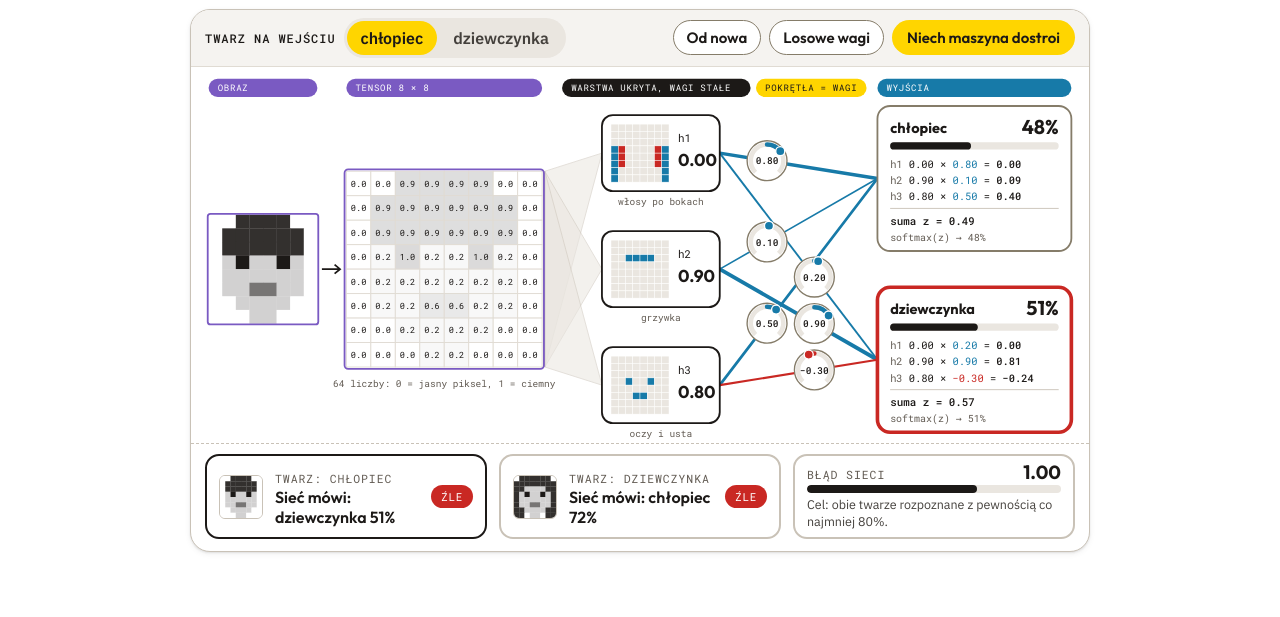
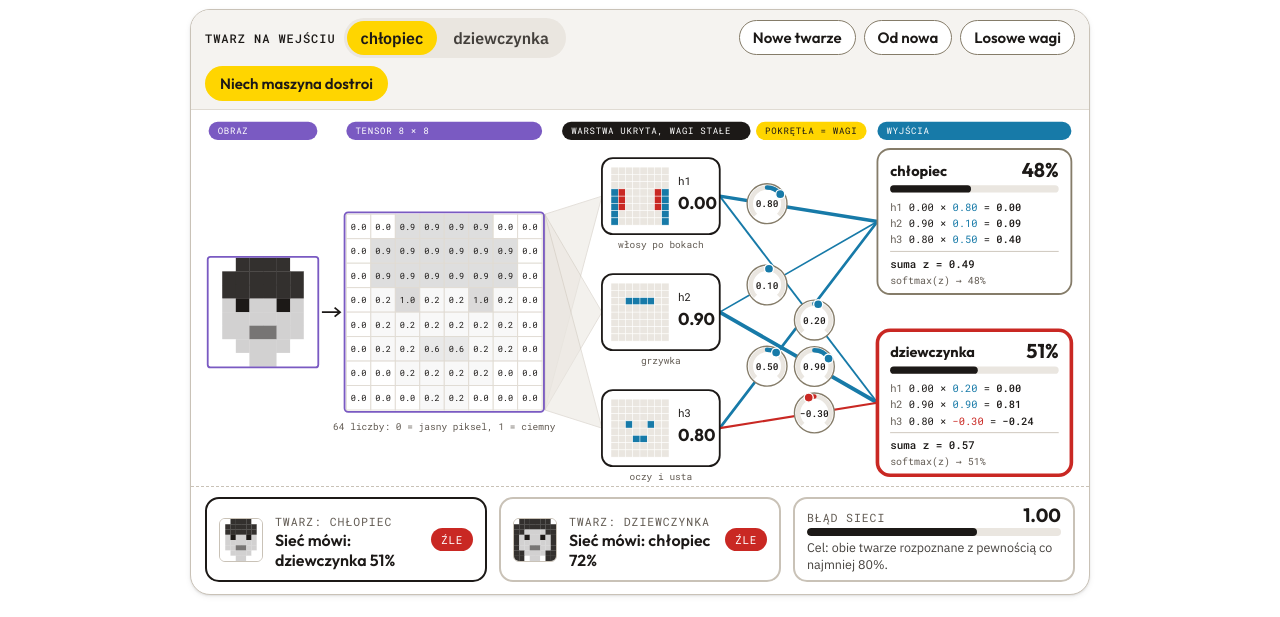
Before and after one commit to workszop/neural-net, a plain HTML site: page index.html in a window 1280 px wide. Shown: the part 183-800 px from the top of the page. Drawn offline with Linux system fonts and the light colour scheme.

Commit message:
Add two unseen test faces and angle-following knobs
- Knobs now track the pointer angle around their centre, with a rim handle.
- 'New faces' toggle reveals a second boy and girl that are never used for
  tuning, the error or the goal; they can be sent through the graph.
- Step counter moved from the toolbar into the error cell.

Co-Authored-By: Claude Fable 5.2 <noreply@anthropic.com>

```diff
--- a/index.html
+++ b/index.html
@@ -290,6 +290,10 @@ button.st[aria-pressed="true"] { border-color: var(--ink); }
 .chip.bad { background: var(--red-soft); color: var(--red-ink); }
 .chip.mid { background: var(--yellow-soft); color: var(--yellow-ink); }
 .chip.ok  { background: var(--green-soft); color: var(--green-ink); }
+.status[hidden] { display: none; }
+.st.note { font-size: 13px; line-height: 1.4; color: var(--ink-2); background: var(--paper-2); }
+.card-head .pill-toggle { padding: 7px 13px; font-size: 15px; background: var(--surface); }
+.card-head .pill-toggle[aria-pressed="true"] { background: var(--yellow); }
 .st.loss { flex-direction: column; align-items: stretch; gap: 3px; }
 .st.loss .row { display: flex; align-items: baseline; justify-content: space-between; gap: 10px; }
 .st.loss .val { font-family: var(--font-display); font-weight: 700; font-size: 19px; line-height: 1; }
@@ -392,7 +396,7 @@ button.st[aria-pressed="true"] { border-color: var(--ink); }
         <button type="button" data-face="girl" data-i18n="girl"></button>
       </div>
       <span class="spacer"></span>
-      <span class="step-count" id="stepCount" aria-hidden="true"></span>
+      <button class="pill-toggle" id="testBtn" type="button" aria-pressed="false" data-i18n="testBtn"></button>
       <button class="btn-ghost" id="resetBtn" type="button" data-i18n="reset"></button>
       <button class="btn-ghost" id="randomBtn" type="button" data-i18n="random"></button>
       <button class="edu-btn" id="trainBtn" type="button"></button>
@@ -402,10 +406,15 @@ button.st[aria-pressed="true"] { border-color: var(--ink); }
       <button class="st" type="button" data-face="boy"><svg viewBox="0 0 8 8" aria-hidden="true"></svg><span class="txt"><span class="l1"></span><br><span class="l2"></span></span><span class="chip"></span></button>
       <button class="st" type="button" data-face="girl"><svg viewBox="0 0 8 8" aria-hidden="true"></svg><span class="txt"><span class="l1"></span><br><span class="l2"></span></span><span class="chip"></span></button>
       <div class="st loss" id="lossBox">
-        <div class="row"><span class="l1" data-i18n="loss"></span><span class="val" id="lossVal"></span></div>
+        <div class="row"><span class="l1" id="lossLabel"></span><span class="val" id="lossVal"></span></div>
         <div class="meter"><i id="lossBar"></i></div>
         <div class="goal" id="goalText"></div>
       </div>
+    </div>
+    <div class="status" id="testRow" hidden>
+      <button class="st" type="button" data-face="boy2"><svg viewBox="0 0 8 8" aria-hidden="true"></svg><span class="txt"><span class="l1"></span><br><span class="l2"></span></span><span class="chip"></span></button>
+      <button class="st" type="button" data-face="girl2"><svg viewBox="0 0 8 8" aria-hidden="true"></svg><span class="txt"><span class="l1"></span><br><span class="l2"></span></span><span class="chip"></span></button>
+      <div class="st note" data-i18n="testNote"></div>
     </div>
   </div>
   <div class="sr" aria-live="polite" id="live"></div>
@@ -437,7 +446,27 @@ const FACES = {
     .9, .2, .2, .6, .6, .2, .2, .9,
     .9, .9, .2, .2, .2, .2, .9, .9,
     .9, .9, 0, .2, .2, 0, .9, .9] },
+  // Test faces: never used for tuning or for the error.
+  boy2: { label: 0, px: [
+    0, 0, 0, .7, .7, .7, 0, 0,
+    0, .7, .7, .7, .7, .7, .7, 0,
+    0, .7, .7, .7, .2, .2, .7, 0,
+    0, .2, 1, .2, .2, 1, .2, 0,
+    0, .2, .2, .2, .2, .2, .2, 0,
+    0, .2, .2, .6, .6, .2, .2, 0,
+    0, 0, .2, .2, .2, .2, 0, 0,
+    0, 0, 0, .2, .2, 0, 0, 0] },
+  girl2: { label: 1, px: [
+    0, 0, .9, .9, .9, .9, 0, 0,
+    0, .9, .9, .9, .9, .9, .9, 0,
+    .9, .9, .9, .9, .2, .2, .9, .9,
+    .9, .2, 1, .2, .2, 1, .2, .9,
+    .9, .2, .2, .2, .2, .2, .2, .9,
+    .9, .2, .2, .6, .6, .2, .2, .9,
+    .9, 0, .2, .2, .2, .2, 0, .9,
+    0, 0, 0, .2, .2, 0, 0, 0] },
 };
+const TRAIN = ['boy', 'girl'], TEST = ['boy2', 'girl2'];
 function weightMap(entries) {
   const w = new Array(64).fill(0);
   for (const [r, c, v] of entries) w[r * 8 + c] = v;
@@ -464,8 +493,9 @@ const I18N = {
     tensorCap: '64 liczby: 0 = jasny piksel, 1 = ciemny',
     hiddenCap: '{id} = ReLU(suma piksel × waga) = ReLU({pre}) = {a}',
     h1: 'włosy po bokach', h2: 'grzywka', h3: 'oczy i usta',
-    sum: 'suma', face: 'Twarz', says: 'Sieć mówi',
-    bad: 'źle', mid: 'dobrze, ale niepewnie', ok: 'dobrze',
+    sum: 'suma', face: 'Twarz', says: 'Sieć mówi', testFace: 'Nowa', testBtn: 'Nowe twarze',
+    testNote: 'Tych twarzy sieć nie widziała podczas strojenia. Nie liczą się do błędu ani do celu: pokazują, czy wagi działają też na nowych przykładach.',
+    bad: 'źle', mid: 'niepewnie', ok: 'dobrze',
     loss: 'Błąd sieci', goal: 'Cel: obie twarze rozpoznane z pewnością co najmniej 80%.',
     done: 'Udało się: te same wagi działają dla obu twarzy.',
     knob: 'Waga {h} → {o}', graphTitle: 'Graf obliczeń sieci neuronowej',
@@ -485,8 +515,9 @@ const I18N = {
     tensorCap: '64 numbers: 0 = light pixel, 1 = dark',
     hiddenCap: '{id} = ReLU(sum of pixel × weight) = ReLU({pre}) = {a}',
     h1: 'hair at the sides', h2: 'fringe', h3: 'eyes and mouth',
-    sum: 'sum', face: 'Face', says: 'Network says',
-    bad: 'wrong', mid: 'right, but unsure', ok: 'correct',
+    sum: 'sum', face: 'Face', says: 'Network says', testFace: 'New', testBtn: 'New faces',
+    testNote: 'The network never saw these faces during tuning. They do not count towards the error or the goal: they show whether the weights also work on new examples.',
+    bad: 'wrong', mid: 'unsure', ok: 'correct',
     loss: 'Network error', goal: 'Goal: both faces recognised with at least 80% confidence.',
     done: 'Done: the same weights work for both faces.',
     knob: 'Weight {h} → {o}', graphTitle: 'Computation graph of the neural network',
@@ -512,7 +543,7 @@ const store = { get(k) { try { return localStorage.getItem(k); } catch (e) { ret
 const state = {
   lang: store.get('nn-lang') === 'en' ? 'en' : 'pl',
   hints: store.get('nn-hints') === '1',
-  face: 'boy',
+  face: 'boy', showTest: false,
   W: START_W.map(r => r.slice()),
   focusHidden: null, pinnedHidden: null,
   training: false, steps: 0, raf: 0,
@@ -542,11 +573,11 @@ function forward(faceKey, W) {
   return { hid, h, z, p, pred: p[1] > p[0] ? 1 : 0 };
 }
 function loss(W) {
-  const keys = Object.keys(FACES);
+  const keys = TRAIN;
   return keys.reduce((s, k) => s - Math.log(forward(k, W).p[FACES[k].label]), 0) / keys.length;
 }
 function gradStep(W, lr) {
-  const keys = Object.keys(FACES);
+  const keys = TRAIN;
   const g = W.map(r => r.map(() => 0));
   for (const key of keys) {
     const f = forward(key, W);
@@ -557,7 +588,7 @@ function gradStep(W, lr) {
   return W.map((r, i) => r.map((w, k) => clamp(w - lr * g[i][k])));
 }
 function solved(W) {
-  return Object.keys(FACES).every(k => forward(k, W).p[FACES[k].label] >= GOAL);
+  return TRAIN.every(k => forward(k, W).p[FACES[k].label] >= GOAL);
 }
 
 // ─── Helpers: misc ───
@@ -669,7 +700,7 @@ function buildGraph() {
   }); });
 
   // status thumbnails
-  document.querySelectorAll('#status button.st').forEach(b => {
+  document.querySelectorAll('.status button.st').forEach(b => {
     const svg = b.querySelector('svg');
     FACES[b.dataset.face].px.forEach((v, j) => el('rect', { x: j % 8, y: Math.floor(j / 8), width: 1.03, height: 1.03, fill: grey(v) }, svg));
   });
@@ -755,11 +786,11 @@ function render() {
   });
 
   // status strip (both faces, always)
-  document.querySelectorAll('#status button.st').forEach(b => {
+  document.querySelectorAll('.status button.st').forEach(b => {
     const key = b.dataset.face, ff = forward(key, state.W), lab = FACES[key].label;
     const right = ff.pred === lab, sure = ff.p[lab] >= GOAL;
     b.setAttribute('aria-pressed', key === state.face);
-    b.querySelector('.l1').textContent = `${t('face')}: ${t(key)}`;
+    b.querySelector('.l1').textContent = `${t(TEST.includes(key) ? 'testFace' : 'face')}: ${t(OUT[lab])}`;
     b.querySelector('.l2').textContent = `${t('says')}: ${t(OUT[ff.pred])} ${pct(ff.p[ff.pred])}`;
     const chip = b.querySelector('.chip'), st = !right ? 'bad' : (sure ? 'ok' : 'mid');
     chip.className = 'chip ' + st; chip.textContent = t(st);
@@ -778,7 +809,9 @@ function render() {
     b.setAttribute('aria-pressed', b.dataset.face === state.face);
   });
   $('#trainBtn').textContent = t(state.training ? 'stop' : 'train');
-  $('#stepCount').textContent = state.steps ? `${t('step')} ${state.steps}` : '';
+  $('#lossLabel').textContent = t('loss') + (state.steps ? ` · ${t('step')} ${state.steps}` : '');
+  $('#testRow').hidden = !state.showTest;
+  $('#testBtn').setAttribute('aria-pressed', state.showTest);
   $('#hints').hidden = !state.hints;
   $('#hintsBtn').setAttribute('aria-pressed', state.hints);
 }
@@ -790,7 +823,7 @@ function stopTraining() { if (state.training) { state.training = false; cancelAn
 function trainTick() {
   if (!state.training) return;
   state.W = gradStep(state.W, LR); state.steps++;
-  const goalMet = Object.keys(FACES).every(k => forward(k, state.W).p[FACES[k].label] >= STOP_AT);
+  const goalMet = TRAIN.every(k => forward(k, state.W).p[FACES[k].label] >= STOP_AT);
   if (goalMet || state.steps >= MAX_STEPS) state.training = false;
   else state.raf = requestAnimationFrame(trainTick);
   render();
@@ -801,7 +834,7 @@ function toggleTraining() {
   if (matchMedia('(prefers-reduced-motion: reduce)').matches) {
     while (state.training) {
       state.W = gradStep(state.W, LR); state.steps++;
-      if (Object.keys(FACES).every(k => forward(k, state.W).p[FACES[k].label] >= STOP_AT) || state.steps >= MAX_STEPS) state.training = false;
+      if (TRAIN.every(k => forward(k, state.W).p[FACES[k].label] >= STOP_AT) || state.steps >= MAX_STEPS) state.training = false;
     }
     render();
   } else trainTick();
@@ -817,6 +850,11 @@ function bind() {
   $('#resetBtn').addEventListener('click', () => setWeights(START_W));
   $('#randomBtn').addEventListener('click', () => setWeights(START_W.map(r => r.map(() => snap(Math.random() * 4 - 2)))));
   $('#trainBtn').addEventListener('click', toggleTraining);
+  $('#testBtn').addEventListener('click', () => {
+    state.showTest = !state.showTest;
+    if (!state.showTest && TEST.includes(state.face)) state.face = 'boy';
+    render();
+  });
 
   refs.hid.forEach((g, i) => {
     g.addEventListener('pointerenter', () => { state.focusHidden = i; render(); });
@@ -860,6 +898,7 @@ function bind() {
     if (e.ctrlKey || e.metaKey || e.altKey) return;
     if (e.key === '1') { state.face = 'boy'; render(); }
     else if (e.key === '2') { state.face = 'girl'; render(); }
+    else if ((e.key === '3' || e.key === '4') && state.showTest) { state.face = TEST[+e.key - 3]; render(); }
     else if (e.key === 'h' || e.key === 'H') $('#hintsBtn').click();
   });
 }
@@ -868,7 +907,7 @@ function bind() {
 buildGraph();
 bind();
 applyLang();
-window.__nn = { FACES, HIDDEN, OUT, GOAL, START_W, state, forward, loss, gradStep, solved, setWeights };
+window.__nn = { FACES, TRAIN, TEST, HIDDEN, OUT, GOAL, START_W, state, forward, loss, gradStep, solved, setWeights };
 
 // ─── Reveal ───
 const FONT_WAIT_MS = 1500;
```
